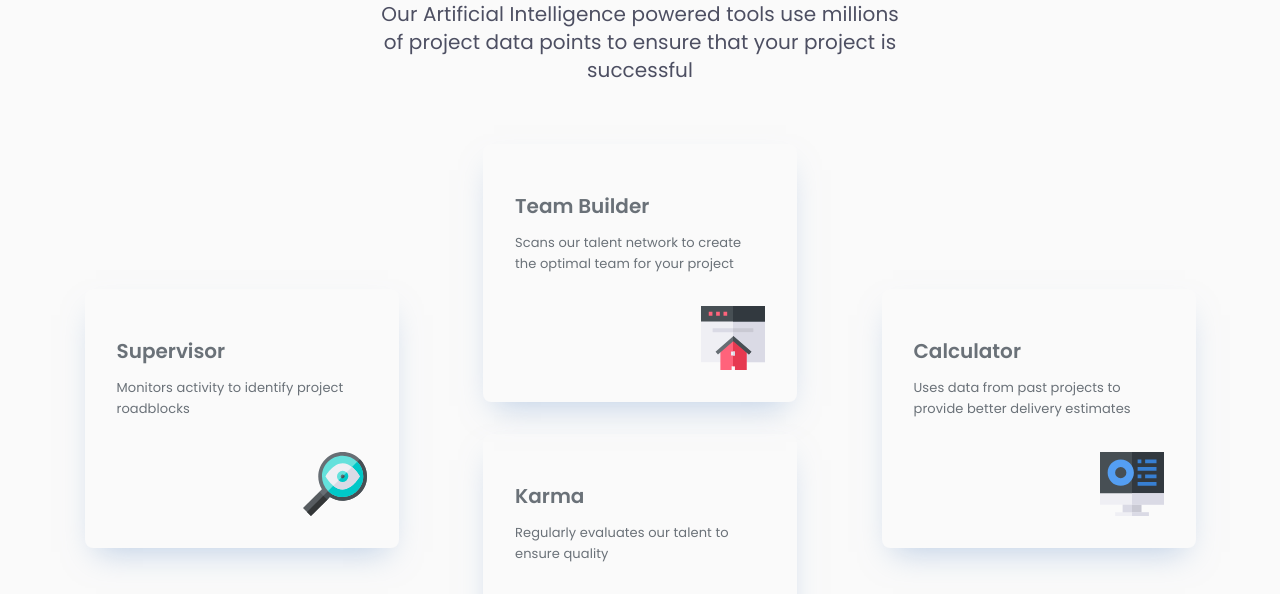
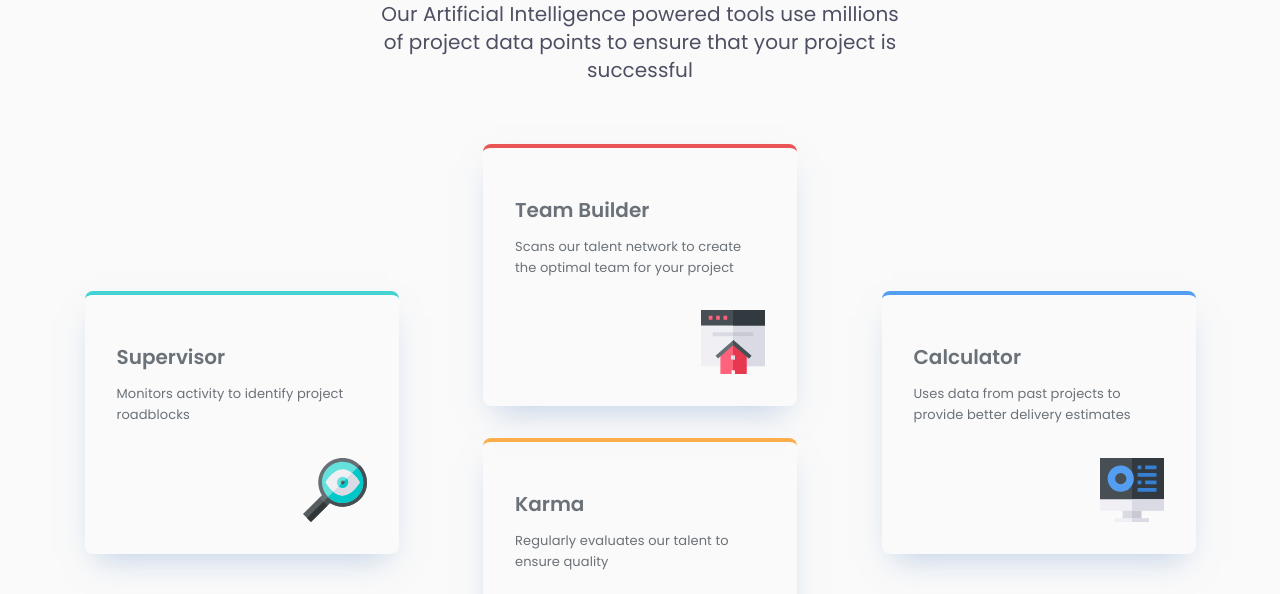
Before and after one commit to OsamaNazeeh/four-card-feature, a plain HTML site: page index.html in a window 1280 px wide. Shown: the part 198-792 px from the top of the page. Drawn offline with Linux system fonts and the light colour scheme.

Commit message:
add a border top for each card component

```diff
--- a/index.css
+++ b/index.css
@@ -102,6 +102,7 @@ div.column-cards {
     padding: 32px;
     gap: 32px;
     box-shadow: 0 15px 30px -11px rgba(131, 166, 210, 0.5);
+    border-top: 4px solid;
 }
 
 .cyan-card{
```
